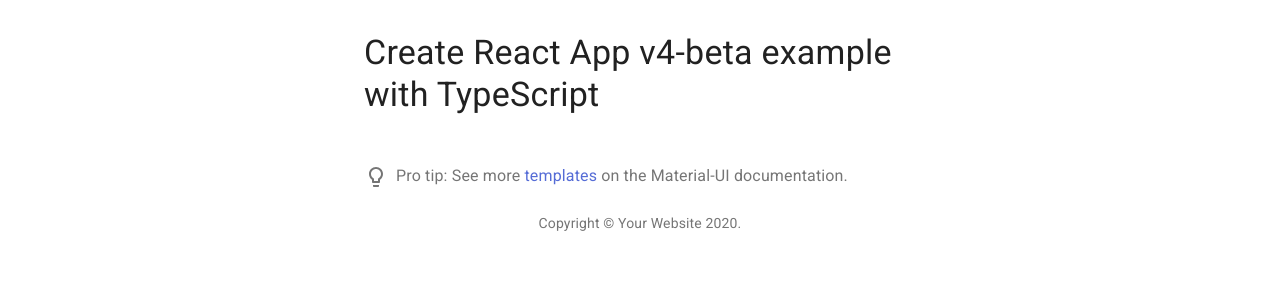
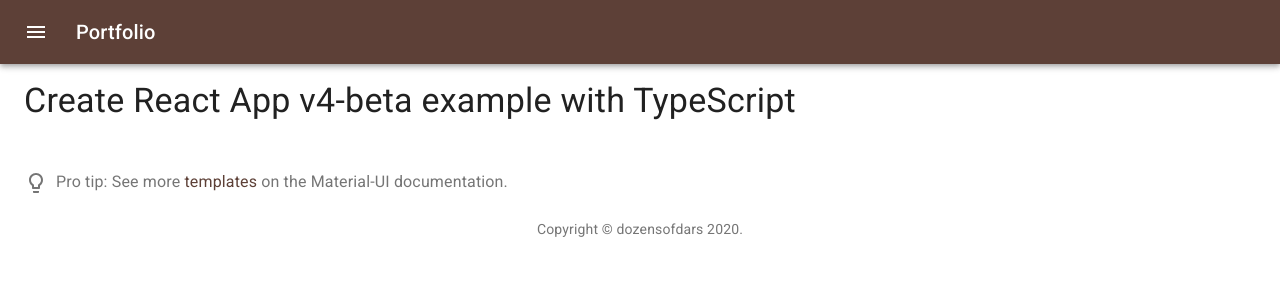
Before and after one commit to dozensofdars/portfolio, a React (Create React App) app: page / in a window 1280 px wide. Shown: the top 300 px of the page. Built offline with nearby package versions, Linux system fonts and the light colour scheme.

Commit message:
add AppBar / DrawerMenu

```diff
--- a/package.json
+++ b/package.json
@@ -4,6 +4,7 @@
   "private": true,
   "dependencies": {
     "@material-ui/core": "latest",
+    "@material-ui/icons": "^4.5.1",
     "@types/react": "latest",
     "@types/react-dom": "latest",
     "react": "latest",
--- a/src/App.tsx
+++ b/src/App.tsx
@@ -1,33 +1,27 @@
 import React from 'react'
+import { makeStyles, createStyles, Theme } from '@material-ui/core/styles'
 import Container from '@material-ui/core/Container'
-import Typography from '@material-ui/core/Typography'
-import Box from '@material-ui/core/Box'
-import Link from '@material-ui/core/Link'
-import ProTip from './ProTip'
+import MyAppBar from './components/MyAppBar'
+import Content from './components/Content'
 
-function Copyright() {
+const useStyles = makeStyles((theme: Theme) =>
+  createStyles({
+    container: {
+      marginTop: theme.spacing(2)
+    }
+  })
+)
+
+const App: React.FC = () => {
+  const classes = useStyles({})
   return (
-    <Typography variant="body2" color="textSecondary" align="center">
-      {'Copyright © '}
-      <Link color="inherit" href="https://material-ui.com/">
-        Your Website
-      </Link>{' '}
-      {new Date().getFullYear()}
-      {'.'}
-    </Typography>
+    <>
+      <MyAppBar title="Portfolio" />
+      <Container maxWidth="lg" className={classes.container}>
+        <Content />
+      </Container>
+    </>
   )
 }
 
-export default function App() {
-  return (
-    <Container maxWidth="sm">
-      <Box my={4}>
-        <Typography variant="h4" component="h1" gutterBottom>
-          Create React App v4-beta example with TypeScript
-        </Typography>
-        <ProTip />
-        <Copyright />
-      </Box>
-    </Container>
-  )
-}
+export default App
--- /dev/null
+++ b/src/components/Content.tsx
@@ -0,0 +1,16 @@
+import React from 'react'
+import { Box, Typography } from '@material-ui/core'
+import ProTip from './ProTip'
+import Copyright from './Copyright'
+
+const Content: React.FC = () => (
+  <Box>
+    <Typography variant="h4" component="h1" gutterBottom>
+      Create React App v4-beta example with TypeScript
+    </Typography>
+    <ProTip />
+    <Copyright />
+  </Box>
+)
+
+export default Content
--- /dev/null
+++ b/src/components/Copyright.tsx
@@ -0,0 +1,15 @@
+import React from 'react'
+import { Typography, Link } from '@material-ui/core'
+
+const Copyright: React.FC = () => (
+  <Typography variant="body2" color="textSecondary" align="center">
+    {'Copyright © '}
+    <Link color="inherit" href="https://material-ui.com/">
+      dozensofdars
+    </Link>{' '}
+    {new Date().getFullYear()}
+    {'.'}
+  </Typography>
+)
+
+export default Copyright
--- /dev/null
+++ b/src/components/DrawerList.tsx
@@ -0,0 +1,46 @@
+import React from 'react'
+import { makeStyles, createStyles, Theme } from '@material-ui/core/styles'
+import { List, ListItem, Divider, ListItemText } from '@material-ui/core'
+import InboxIcon from '@material-ui/icons/MoveToInbox'
+import ListItemIcon from '@material-ui/core/ListItemIcon'
+import MailIcon from '@material-ui/icons/Mail'
+
+const useStyles = makeStyles((theme: Theme) =>
+  createStyles({
+    toolbar: {
+      width: 250
+    }
+  })
+)
+
+const DrawerList: React.FC = () => {
+  const classes = useStyles({})
+  return (
+    <div className={classes.toolbar}>
+      <Divider />
+      <List>
+        {['Inbox', 'Starred', 'Send email', 'Drafts'].map((text, index) => (
+          <ListItem button key={text}>
+            <ListItemIcon>
+              {index % 2 === 0 ? <InboxIcon /> : <MailIcon />}
+            </ListItemIcon>
+            <ListItemText primary={text} />
+          </ListItem>
+        ))}
+      </List>
+      <Divider />
+      <List>
+        {['All mail', 'Trash', 'Spam'].map((text, index) => (
+          <ListItem button key={text}>
+            <ListItemIcon>
+              {index % 2 === 0 ? <InboxIcon /> : <MailIcon />}
+            </ListItemIcon>
+            <ListItemText primary={text} />
+          </ListItem>
+        ))}
+      </List>
+    </div>
+  )
+}
+
+export default DrawerList
--- /dev/null
+++ b/src/components/MyAppBar.tsx
@@ -0,0 +1,58 @@
+import React, { useState } from 'react'
+import {
+  AppBar,
+  Toolbar,
+  IconButton,
+  Typography,
+  Drawer
+} from '@material-ui/core'
+import { makeStyles, createStyles, Theme } from '@material-ui/core/styles'
+import MenuIcon from '@material-ui/icons/Menu'
+import DrawerList from './DrawerList'
+
+const useStyles = makeStyles((theme: Theme) =>
+  createStyles({
+    menuButton: {
+      marginRight: theme.spacing(2)
+    },
+    title: {
+      flexGrow: 1
+    }
+  })
+)
+
+type MyAppBarProps = {
+  title: string
+}
+
+const MyAppBar: React.FC<MyAppBarProps> = props => {
+  const [open, setOpen] = useState(false)
+  const handleOpen = () => setOpen(true)
+  const handleClose = () => setOpen(false)
+  const classes = useStyles({})
+  return (
+    <>
+      <AppBar position="static">
+        <Toolbar>
+          <IconButton
+            edge="start"
+            className={classes.menuButton}
+            color="inherit"
+            aria-label="menu"
+            onClick={handleOpen}
+          >
+            <MenuIcon />
+          </IconButton>
+          <Typography variant="h6" className={classes.title}>
+            {props.title}
+          </Typography>
+        </Toolbar>
+      </AppBar>
+      <Drawer open={open} onClose={handleClose}>
+        <DrawerList />
+      </Drawer>
+    </>
+  )
+}
+
+export default MyAppBar
--- a/src/theme.tsx
+++ b/src/theme.tsx
@@ -1,14 +1,15 @@
 import red from '@material-ui/core/colors/red'
 import { createMuiTheme } from '@material-ui/core/styles'
+import { brown, amber } from '@material-ui/core/colors'
 
 // A custom theme for this app
 const theme = createMuiTheme({
   palette: {
     primary: {
-      main: '#556cd6'
+      main: brown[700]
     },
     secondary: {
-      main: '#19857b'
+      main: amber.A400
     },
     error: {
       main: red.A400
```
Also changed, not shown: src/components/ProTip.tsx (renamed from src/ProTip.tsx), 1 other file (tests, documents, lock files or other folders).
